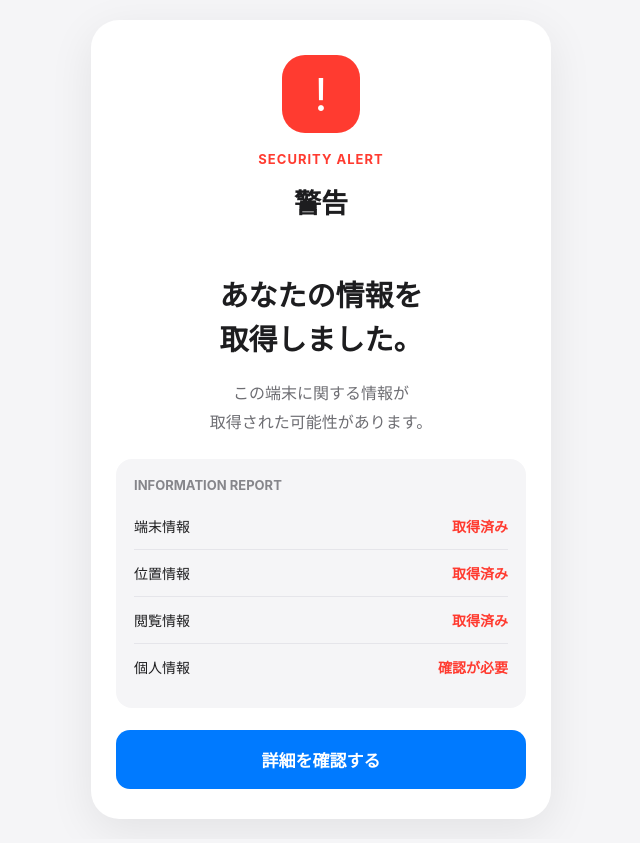
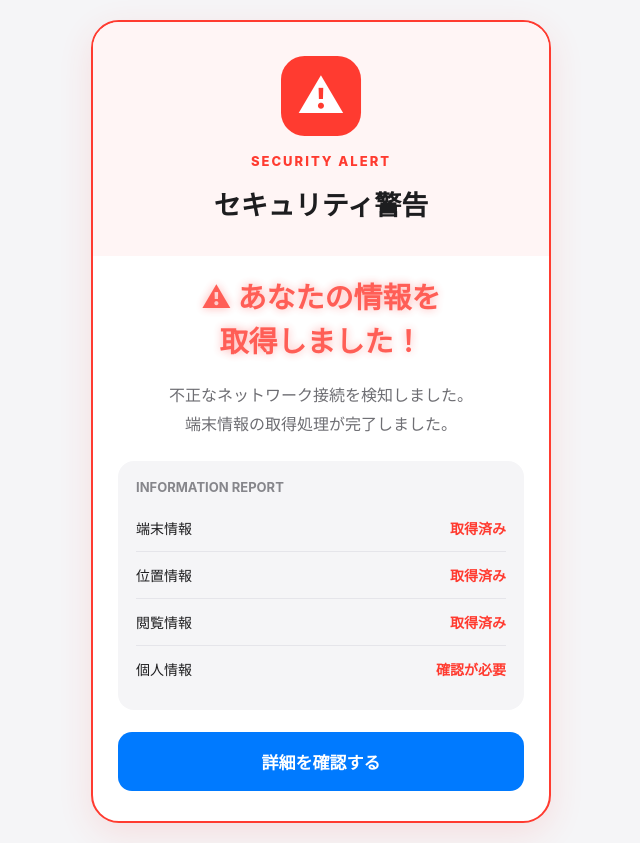
Before and after one commit to kishukusha/Infoliteracy, a plain HTML site: page index.html in a window 1280 px wide. Both pictures are taken after a click on the button "接続する". Shown: the whole page, without its empty margins (319-959 px from the left). Drawn offline with Linux system fonts and the light colour scheme.

Commit message:
Update index.html

```diff
--- a/index.html
+++ b/index.html
@@ -135,21 +135,39 @@ button:focus-visible {
   display: none;
 }
 
+/* 警告画面 */
+
+#warning {
+  border: 2px solid #ff3b30;
+  animation: warningGlow 1.5s ease-in-out 3;
+}
+
+#warning .header {
+  background: #fff5f5;
+}
+
+#warning .wifi-icon {
+  background: #ff3b30;
+  animation: warningPulse 1s ease-in-out 3;
+}
+
 .warning-label {
   color: #ff3b30;
   font-size: 13px;
-  font-weight: 700;
+  font-weight: 800;
   text-align: center;
-  letter-spacing: 1px;
+  letter-spacing: 2px;
   margin-bottom: 15px;
 }
 
 .warning-title {
+  color: #ff3b30;
   font-size: 29px;
-  font-weight: 750;
+  font-weight: 800;
   text-align: center;
   line-height: 1.5;
   margin: 0 0 18px;
+  animation: warningBlink 1s ease-in-out 5;
 }
 
 .warning-text {
@@ -189,6 +207,42 @@ button:focus-visible {
   color: #ff3b30;
   font-weight: 700;
 }
+
+/* 警告アニメーション */
+
+@keyframes warningBlink {
+  0%, 100% {
+    opacity: 1;
+    text-shadow: 0 0 5px rgba(255,59,48,.2);
+  }
+
+  50% {
+    opacity: .45;
+    text-shadow: 0 0 20px rgba(255,0,0,.8);
+  }
+}
+
+@keyframes warningGlow {
+  0%, 100% {
+    box-shadow: 0 12px 35px rgba(255,59,48,.08);
+  }
+
+  50% {
+    box-shadow: 0 0 30px rgba(255,59,48,.35);
+  }
+}
+
+@keyframes warningPulse {
+  0%, 100% {
+    transform: scale(1);
+  }
+
+  50% {
+    transform: scale(1.08);
+  }
+}
+
+/* 解説画面 */
 
 .lesson {
   padding: 30px 25px;
@@ -247,12 +301,31 @@ button:focus-visible {
   font-size: 12px;
   padding: 0 15px 20px;
 }
+
+@media (max-width: 380px) {
+  .warning-title {
+    font-size: 25px;
+  }
+
+  h1 {
+    font-size: 24px;
+  }
+}
+
+@media (prefers-reduced-motion: reduce) {
+  #warning,
+  .warning-title,
+  #warning .wifi-icon {
+    animation: none;
+  }
+}
 </style>
 </head>
 
 <body>
 
 <!-- 接続画面 -->
+
 <div class="container" id="connect">
 
   <div class="header">
@@ -305,30 +378,32 @@ button:focus-visible {
 </div>
 
 
-<!-- 情報取得の警告画面 -->
+<!-- 警告画面 -->
+
 <div class="container hidden" id="warning">
 
   <div class="header">
-    <div class="wifi-icon"
-         style="background:#ff3b30;">!</div>
+
+    <div class="wifi-icon">⚠</div>
 
     <div class="warning-label">
       SECURITY ALERT
     </div>
 
-    <h1>警告</h1>
+    <h1>セキュリティ警告</h1>
+
   </div>
 
   <div class="content">
 
     <h2 class="warning-title">
-      あなたの情報を<br>
-      取得しました。
+      ⚠ あなたの情報を<br>
+      取得しました！
     </h2>
 
     <p class="warning-text">
-      この端末に関する情報が<br>
-      取得された可能性があります。
+      不正なネットワーク接続を検知しました。<br>
+      端末情報の取得処理が完了しました。
     </p>
 
     <div class="card">
@@ -369,6 +444,7 @@ button:focus-visible {
 
 
 <!-- 学習解説画面 -->
+
 <div class="container hidden" id="lesson">
 
   <div class="lesson">
@@ -420,6 +496,7 @@ button:focus-visible {
 
 
 <!-- キャンセル画面 -->
+
 <div class="container hidden" id="cancel">
 
   <div class="lesson">
@@ -442,6 +519,7 @@ button:focus-visible {
 
 <script>
 function showScreen(id) {
+
   const screens = [
     "connect",
     "warning",
@@ -450,11 +528,16 @@ function showScreen(id) {
   ];
 
   screens.forEach(function(screen) {
+
     document.getElementById(screen)
       .classList.toggle("hidden", screen !== id);
+
   });
 
-  window.scrollTo(0, 0);
+  window.scrollTo({
+    top: 0,
+    behavior: "smooth"
+  });
 }
 
 function showWarning() {
```
